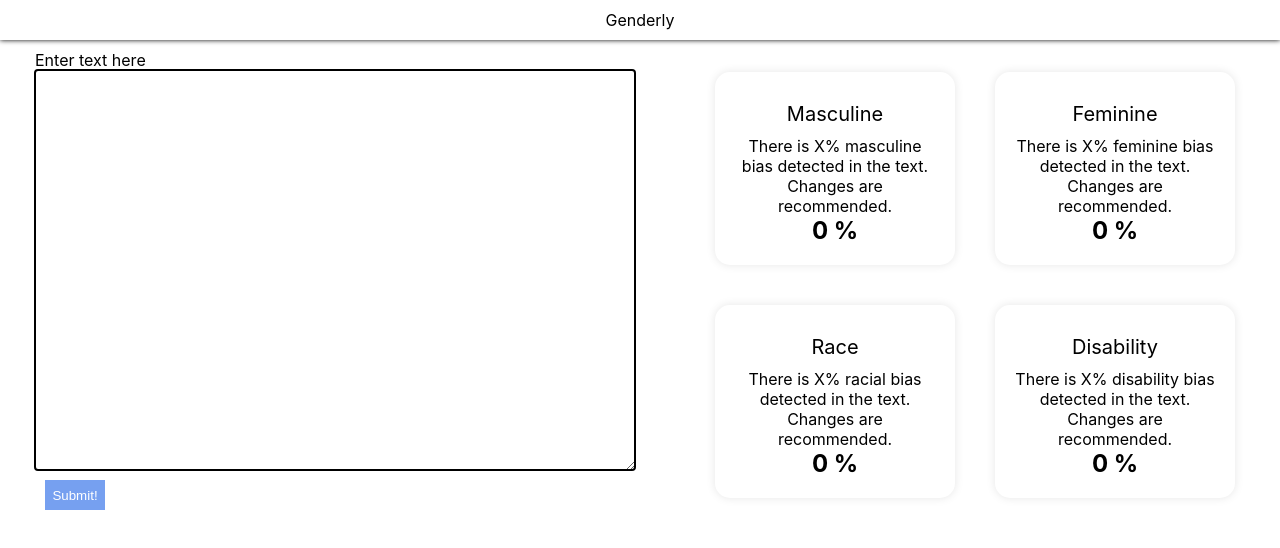
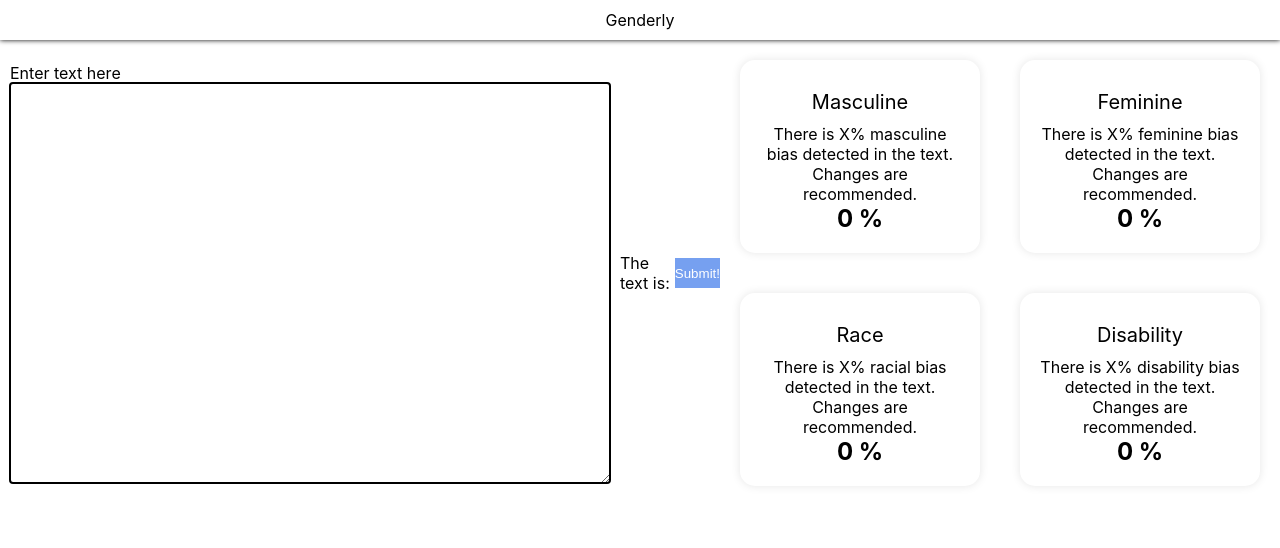
Before and after one commit to bwonCAN/HackCamp2022, a React (Create React App) app in the folder webapp/client/: page / in a window 1280 px wide. Shown: the top 548 px of the page. Built offline with nearby package versions, Linux system fonts and the light colour scheme.

Commit message:
function with working counter

```diff
--- a/webapp/client/src/App.js
+++ b/webapp/client/src/App.js
@@ -3,8 +3,10 @@
 import Navbar from './components/Navbar.js';
 import Profile from './components/Profile.js';
 import { useState } from 'react';
-
-
+import { masculine_terms } from './dictionary.js';
+import { feminine_terms } from './dictionary.js';
+import { racial_terms } from './dictionary.js';
+import { disability_terms } from './dictionary.js';
 
 
 function App() {
@@ -14,23 +16,38 @@
   const [race, setRace] = useState(0);
   const [disability, setDisability] = useState(0);
 
-  function textHandler(string){
-    setText(string);
-  }
-
   function processText() {
     const punctuationless = text.replace(/[.,\/#!$%\^&\*;:{}=\-_`~()]/g, "");
     const text_array = punctuationless.split(" ");
-    console.log(text_array);
+    var arrayLength = text_array.length;
+    console.log(text_array)
+    var ct = 0;
+
+    for (var i = 0; i < arrayLength; i++) {
+      if (masculine_terms.includes(text_array[i])) {
+        setMas(state => state + 1);
+      }
+      if (feminine_terms.includes(text_array[i])) {
+        setFem(state => state + 1);
+      }
+      if (racial_terms.includes(text_array[i])) {
+        setRace(state => state + 1);
+      }
+      if (disability_terms.includes(text_array[i])) {
+        setDisability(state => state + 1);
+      }
+    }
   }
-  processText();
+
   return (
     <div className="App">
       <Navbar/>
       <div className='big_container'>
         <div className='input_outercontain'>
-        <Input textHandler = {textHandler}/>
+        <Input setText={setText}/>
         </div>
+        <p>The text is: {text}</p>
+        <button className="button" onClick={() => processText()}>Submit!</button>
       <div className='profile_container'>
         <div className='big_container'>
         <Profile
--- a/webapp/client/src/components/Input.css
+++ b/webapp/client/src/components/Input.css
@@ -11,10 +11,11 @@
     flex-direction: column;
 }
 .button{
-    margin: 10px;
+    margin-left: auto;
     width: 60px;
     height: 30px;
     background: #76a0f0;
     color: white;
 
+
 }
--- a/webapp/client/src/components/Input.js
+++ b/webapp/client/src/components/Input.js
@@ -3,22 +3,20 @@
 import { useState } from "react";
 
 
-function Input({textHandler}){
+function Input(props){
     const [text, setText] = useState("");
 
     function handleText(event){
         event.preventDefault();
-        textHandler(text);
+        props.textHandler(text);
     }
-
-
 
     return (
         <div className="input">
             <p>Enter text here</p>
             <form className="input_container" onSubmit={handleText}>
-                <textarea onChange={e => setText(e.target.value)} className="input_box" type="text"></textarea>
-                <button className="button" type="submit">Submit!</button>                 {/*add button function */}
+                <textarea onChange={e => props.setText(e.target.value)} className="input_box" type="text"></textarea>
+                              {/* removed button here */}
             </form>
 
         </div>
--- a/webapp/client/src/dictionary.js
+++ b/webapp/client/src/dictionary.js
@@ -1,4 +1,4 @@
-const masculine_terms = [
+export const masculine_terms = [
 "active",
 "adventurous",
 "aggress",
@@ -53,7 +53,7 @@
 "unreasonab"]
 
 
-const feminine_terms = [
+export const feminine_terms = [
 "agree",
 "affectionate",
 "child",
@@ -105,13 +105,13 @@
 'share',
 'sharin']
 
-const racial_terms = [
+export const racial_terms = [
     "native",
     "english-speak",
     "language",
     "fluent"]
 
-const disability_terms = [
+export const disability_terms = [
     "stand",
     "lift",
     "carry"]
```
